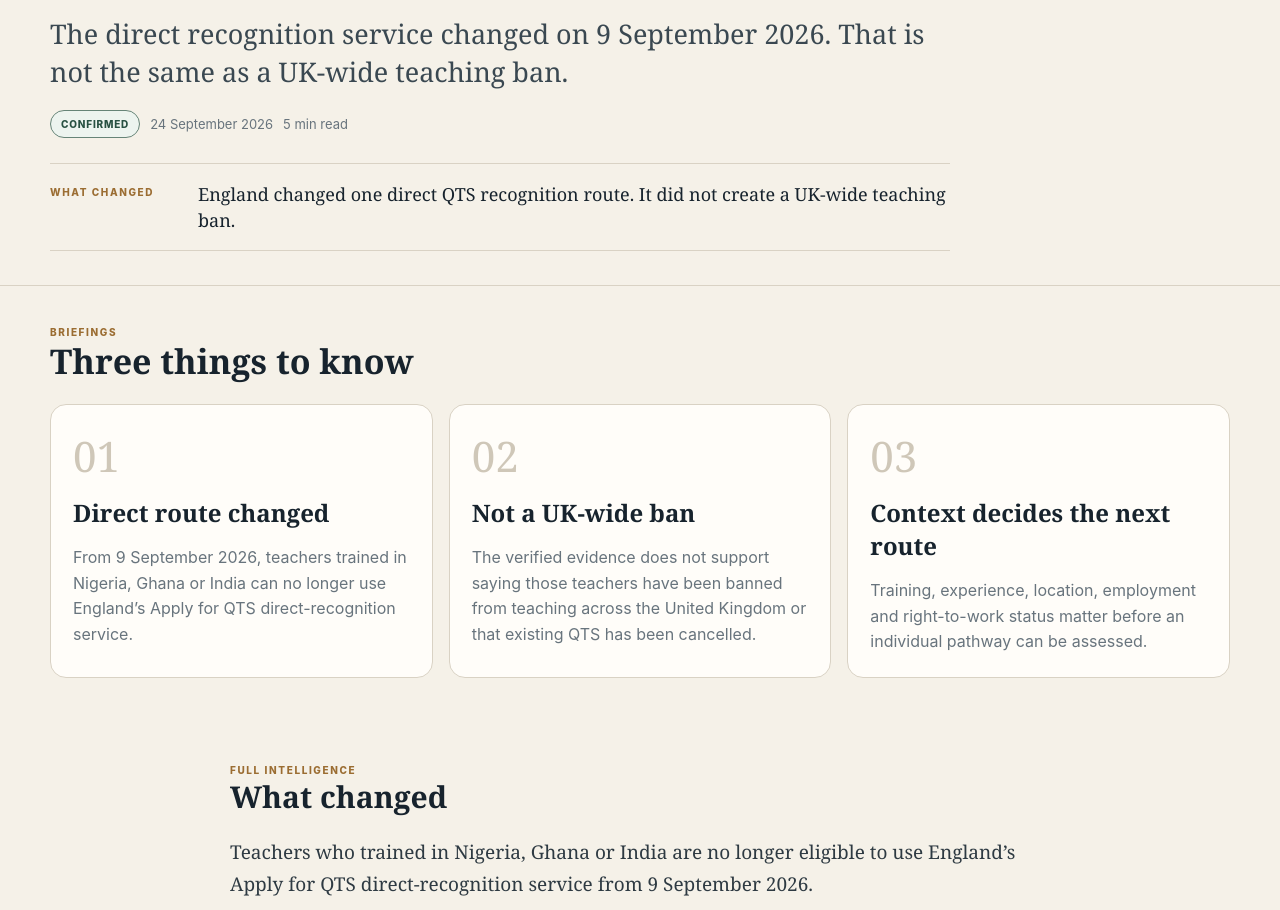
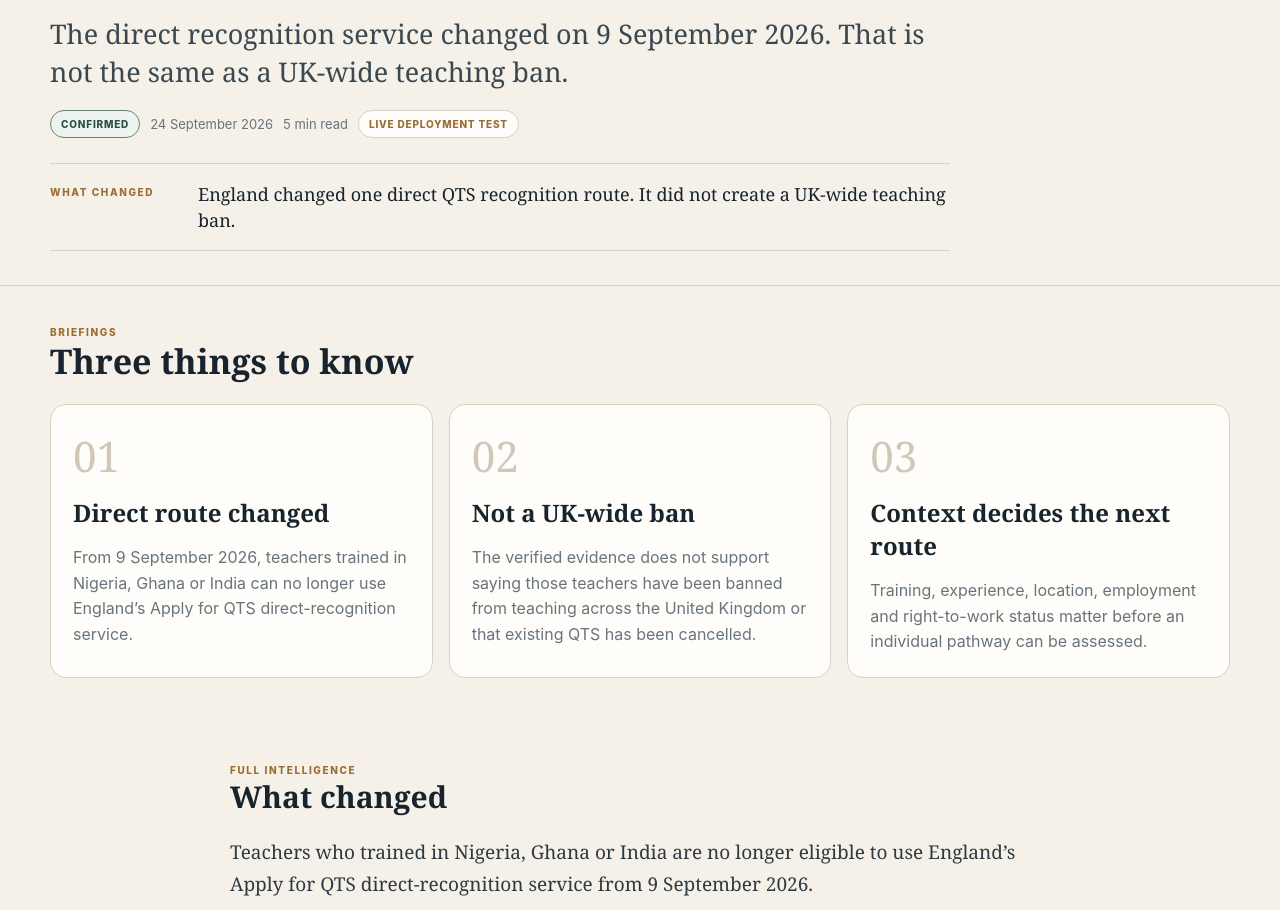
Before and after one commit to 5lsdynastyinc-dot/postcard-intelligence, a plain HTML site: page index.html in a window 1280 px wide. Shown: the part 1154-2064 px from the top of the page. Drawn offline with Linux system fonts and the light colour scheme.

Commit message:
Verify Cloudflare automatic deployment

```diff
--- a/index.html
+++ b/index.html
@@ -8,7 +8,7 @@
 <meta http-equiv="Cache-Control" content="no-cache, no-store, must-revalidate">
 <meta http-equiv="Pragma" content="no-cache">
 <meta http-equiv="Expires" content="0">
-<title>POSTCARD Intelligence</title>
+<title>POSTCARD Intelligence — Live Test</title>
 <style>
 :root{
   --paper:#f5f1e8;--surface:#fffdf9;--ink:#17232d;--muted:#68747d;
@@ -90,6 +90,7 @@ h1{font-size:clamp(42px,7.2vw,78px);line-height:.99;letter-spacing:-.035em;margi
 .standfirst{font-family:Georgia,serif;font-size:clamp(19px,2.3vw,27px);line-height:1.43;color:#3a4851;margin:0 0 18px}
 .meta{display:flex;gap:10px;flex-wrap:wrap;align-items:center;color:var(--muted);font-size:13px}
 .badge{border:1px solid #668477;background:#edf4ef;color:#285142;border-radius:999px;padding:7px 10px;font-size:10px;font-weight:800;letter-spacing:.08em;text-transform:uppercase}
+.live-test{border:1px solid var(--line);background:var(--surface);border-radius:999px;padding:7px 10px;font-size:10px;font-weight:800;letter-spacing:.08em;text-transform:uppercase;color:var(--accent)}
 .lead-note{margin-top:25px;border-top:1px solid var(--line);border-bottom:1px solid var(--line);padding:17px 0;display:grid;grid-template-columns:130px 1fr;gap:18px;font-family:Georgia,serif;font-size:18px;line-height:1.45}
 .lead-note-label{font-family:Inter,-apple-system,BlinkMacSystemFont,"Segoe UI",sans-serif;font-size:10px;letter-spacing:.16em;text-transform:uppercase;font-weight:800;color:var(--accent);padding-top:4px}
 
@@ -206,6 +207,7 @@ footer{padding:28px 0;border-top:1px solid var(--line);color:var(--muted);font-s
         <span class="badge">Confirmed</span>
         <span>24 September 2026</span>
         <span>5 min read</span>
+        <span class="live-test">Live deployment test</span>
       </div>
       <div class="lead-note">
         <span class="lead-note-label">What changed</span>
```
